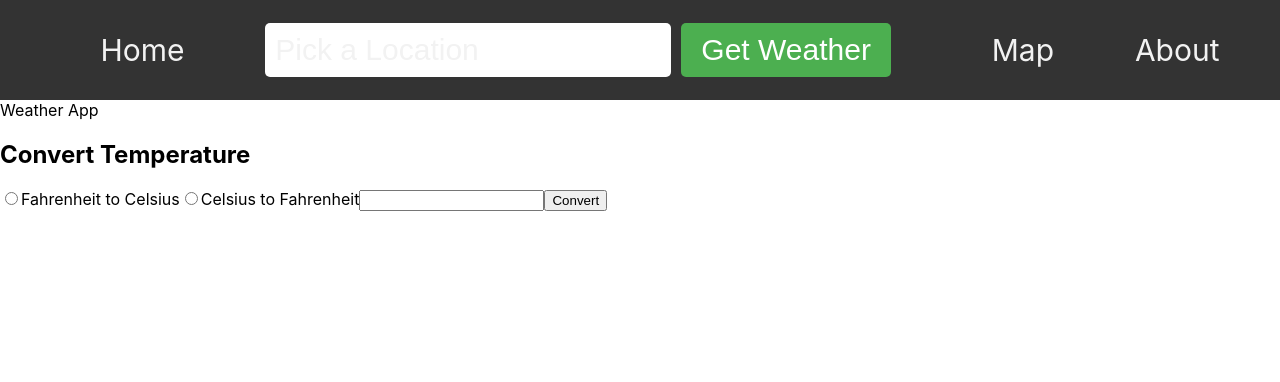
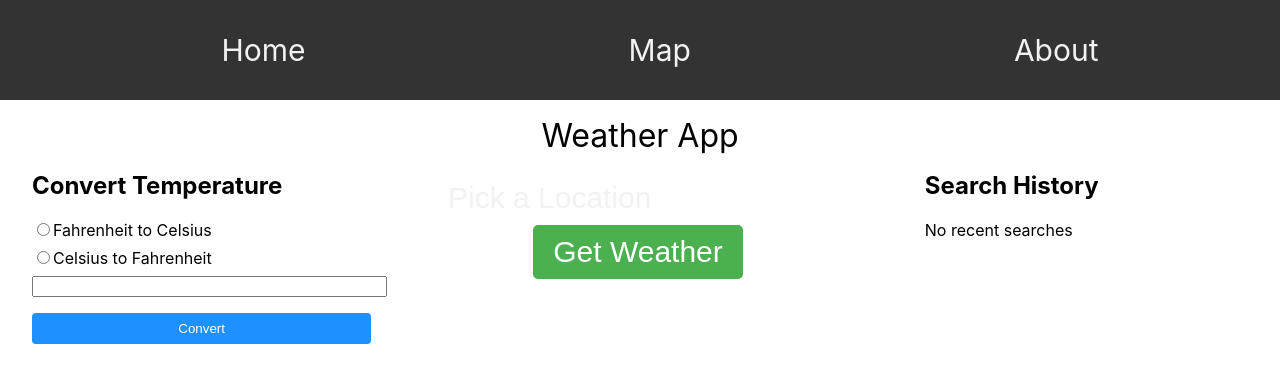
Before and after one commit to MarkRobertson67/MyWeatherApp, a React (Create React App) app: page / in a window 1280 px wide. Shown: the top 382 px of the page. Built offline with nearby package versions, Linux system fonts and the light colour scheme.

Commit message:
Added 3 day forecast and search history

```diff
--- a/src/App.css
+++ b/src/App.css
@@ -1,5 +1,5 @@
 
-
+/*
 .App-header {
   background-color: #282c34;
   min-height: calc(100vh - 100px);
@@ -8,4 +8,4 @@
   align-items: center;
   justify-content: center;
   color: white;
-}
+} */
--- a/src/App.js
+++ b/src/App.js
@@ -12,23 +12,29 @@ function App() {
 
   const [weatherData, setWeatherData] = useState(null);
 
-  const handleLocationSubmit = (location) => {
-    fetch(`https://wttr.in/${location}?format=j1`)
-      .then((response) => response.json())
-      .then((data) => setWeatherData(data));
+  const handleLocationSubmit = async (location) => {
+    try {
+      const response = await fetch(`https://wttr.in/${location}?format=j1`);
+      const data = await response.json();
+      setWeatherData(data);
+    } catch (error) {
+      console.error("Error fetching weather data: ", error);
+    }
   };
 
 
   return (
     <div className="App">
-      <Nav onLocationSubmit={handleLocationSubmit} />
+      <Nav />
       <Routes>
-        <Route path="/" element={<Home weatherData={weatherData}/>} />
+        <Route
+          path="/"
+          element={<Home weatherData={weatherData} onLocationSubmit={handleLocationSubmit} />}
+        />
         <Route path="/map" element={<Map />} />
         <Route path="/about" element={<About />} />
-        </Routes>
+      </Routes>
     </div>
   );
 }
-
 export default App;
--- a/src/Components/Home.css
+++ b/src/Components/Home.css
@@ -1,10 +1,170 @@
 
-.home-container {
-    max-width: 800px;
-    margin: 0 auto;
-    padding: 50px;
-    text-align: center;
-    background-color: #f7f7f7;
-    border: 1px solid #ccc;
-    box-shadow: 0 0 10px #ccc;
+.container {
+  display: flex;
+  justify-content: space-between;
+  align-items: center;
+  flex-wrap: wrap;
+}
+
+.header {
+  flex-basis: 100%;
+  text-align: center;
+  font-size: 2rem;
+  margin: 1rem 0;
+}
+
+.main-container {
+  display: flex;
+  justify-content: space-between;
+  align-items: flex-start;
+  width: 100%;
+  padding-left: 2rem;
+}
+
+.left-container {
+  flex-basis: 30%;
+  margin-right: 2rem;
+}
+
+.center-container {
+  flex-basis: 40%;
+  text-align: center;
+}
+
+.right-container {
+  flex-basis: 30%;
+  margin-left: 2rem;
+}
+
+h2 {
+  margin-top: 0;
+}
+
+form {
+  display: flex;
+  flex-direction: column;
+  margin-bottom: 1rem;
+}
+
+label {
+  margin-bottom: 0.5rem;
+}
+
+input[type="number"] {
+  margin-bottom: 1rem;
+}
+
+button[type="submit"],
+button {
+  padding: 0.5rem;
+  margin-right: 1rem;
+  border: none;
+  border-radius: 4px;
+  background-color: #1e90ff;
+  color: #fff;
+  cursor: pointer;
+}
+
+button[type="submit"]:hover,
+button:hover {
+  background-color: #4169e1;
+}
+
+.history-container {
+  margin-top: 2rem;
+}
+
+.history-list {
+  list-style: none;
+  padding: 0;
+  margin: 0;
+}
+
+.history-list-item {
+  display: flex;
+  justify-content: space-between;
+  align-items: center;
+  padding: 0.5rem;
+  border: 1px solid #ccc;
+  margin-bottom: 0.5rem;
+}
+
+.history-list-item button {
+  background-color: #dc143c;
+}
+
+.history-list-item button:hover {
+  background-color: #ff0000;
+}
+
+@media screen and (max-width: 768px) {
+  .container {
+    flex-direction: column;
   }
+
+  .left-container,
+  .center-container,
+  .right-container {
+    margin: 1rem 0;
+    margin-left: 20px;
+  }
+
+  .left-container {
+    flex-basis: 100%;
+  }
+
+  .center-container {
+    flex-basis: 100%;
+  }
+
+  .right-container {
+    flex-basis: 100%;
+  }
+}
+
+.forecast-container {
+  display: flex;
+  justify-content: center;
+  flex-wrap: wrap;
+  /* background-color: #f2f2f2; */
+  padding: 10px;
+  border-radius: 5px;
+}
+
+.forecast-item {
+  display: flex;
+  flex-direction: column;
+  align-items: center;
+  padding: 20px;
+  border: 1px solid gray;
+  border-radius: 5px;
+  width: 22%;
+  max-width: 300px;
+  margin-right: 20px;
+  /* margin-bottom: 10px; */
+  background-color: #fff;
+}
+
+.forecast-title {
+  text-align: center;
+  font-size: 1.3em;
+  font-weight: bold;
+  color: #fff;
+  background-color: #333;
+  padding: 10px;
+  border-radius: 5px 5px 0 0;
+}
+
+.forecast-day {
+  font-weight: bold;
+  font-size: 1.2em;
+  margin-bottom: 10px;
+}
+
+.forecast-temp {
+  margin: 10px 0;
+}
+
+.forecast-desc {
+  font-style: italic;
+}
--- a/src/Components/Home.jsx
+++ b/src/Components/Home.jsx
@@ -1,9 +1,13 @@
-import { useState } from "react";
+
+import { useState, useEffect } from "react";
 import "./Home.css"
 
-function Home({ weatherData }) {
+function Home({ weatherData, onLocationSubmit }) {
 
     const [conversionResult, setConversionResult] = useState(null);
+    const [searchHistory, setSearchHistory] = useState([]);
+    const [locationInput, setLocationInput] = useState("");
+    const [searchResults, setSearchResults] = useState([]);
 
     const handleConversionSubmit = (event) => {
         event.preventDefault();
@@ -15,11 +19,50 @@ function Home({ weatherData }) {
         setConversionResult({ value: result.toFixed(2), isToCelsius });
       };
 
+      const handleSubmit = (event) => {
+        event.preventDefault();
+        const query = locationInput.trim();
+        if (query) {
+          onLocationSubmit(query);
+          setLocationInput("");
+
+          if (searchResults.length === 0) {
+            setSearchResults([{ query, data: null }]);
+          }
+        }
+      };
+
+
+      const handleSearchHistoryClick = (search) => {
+        onLocationSubmit(search.query);
+      };
+
+      useEffect(() => {
+        if (weatherData && locationInput.trim()) {
+          setSearchResults((prevSearchResults) => {
+            const isDuplicate = prevSearchResults.some(searchResult => searchResult.query === locationInput.trim());
+            if (!isDuplicate) {
+              const updatedSearchResults = [...prevSearchResults, { query: locationInput.trim(), data: weatherData }];
+              return updatedSearchResults.slice(-10);
+            }
+            return prevSearchResults;
+          });
+        }
+      }, [weatherData, locationInput]);
+
+
+      useEffect(() => {
+        if (searchResults.length > 0) {
+          // Limit search history to 10 most recent searches
+          setSearchHistory(searchResults.slice(-10));
+        }
+      }, [searchResults]);
+
 
     return (
     <div className="container">
       <header className="header">Weather App</header>
-      <main className="main.container">
+      <main className="main-container">
       <section className="left-container">
           <h2>Convert Temperature</h2>
           <form id="conversionForm" onSubmit={handleConversionSubmit}>
@@ -49,6 +92,19 @@ function Home({ weatherData }) {
         </section>
 
         <section className="center-container">
+        <form className="form-container" onSubmit={handleSubmit}>
+          <input
+          style={{ fontSize: "30px", backgroundColor: "white", color: "black" }}
+          id="location"
+          type="text"
+          name="location"
+          value={locationInput}
+          placeholder="Pick a Location"
+          onChange={(event) => setLocationInput(event.target.value)}
+        />
+        <button className="form-button" type="submit">Get Weather</button>
+        </form>
+
           {weatherData && (
             <div>
               <h1>{weatherData.nearest_area[0].areaName[0].value}</h1>
@@ -57,7 +113,48 @@ function Home({ weatherData }) {
               <p>Region: {weatherData.nearest_area[0].region[0].value}</p>
               <p>Country: {weatherData.nearest_area[0].country[0].value}</p>
               <p>Current temperature: {weatherData.current_condition[0].temp_F}°F</p>
+              <ul>
+
+              <div className="forecast-container">
+  {weatherData.weather.map((forecast, index) => {
+    if (index < 3) { // Display forecast for next 3 days
+      return (
+        <div className="forecast-item" key={index}>
+          <p className="forecast-day">{index === 0 ? "Today" : index === 1 ? "Tomorrow" : "The day after tomorrow"}</p>
+          <p className="forecast-maxtemp">Max temp: {forecast.maxtempF}°F</p>
+          <p className="forecast-mintemp">Min temp: {forecast.mintempF}°F</p>
+          <p className="forecast-description">Weather description: {forecast.hourly[0].weatherDesc[0].value}</p>
         </div>
+      );
+    } else {
+      return null;
+    }
+  })}
+</div>
+
+
+</ul>
+
+            </div>
+          )}
+        </section>
+
+        <section className="right-container">
+          <h2>Search History</h2>
+          {searchHistory.length === 0 ? (
+            <p>No recent searches</p>
+          ) : (
+            <ul>
+              {searchHistory.map((search, index) => (
+                <li key={index} onClick={() => handleSearchHistoryClick(search)}>
+                  {search.query}
+                  {index !== searchHistory.length - 1 ? ", " : ""}
+                  {searchResults[index]?.data?.current_condition &&
+      <span> - {searchResults[index].data.current_condition[0].temp_F}°F</span>
+    }
+                </li>
+              ))}
+            </ul>
           )}
         </section>
       </main>
--- a/src/Components/Nav.jsx
+++ b/src/Components/Nav.jsx
@@ -1,18 +1,8 @@
 
-
-import { useState } from "react";
 import { Link } from "react-router-dom";
 import "./Nav.css";
 
-function Nav({ onLocationSubmit }) {
-
-  const [locationInput, setLocationInput] = useState("");
-
-  const handleSubmit = (event) => {
-    event.preventDefault();
-    onLocationSubmit(locationInput);
-    setLocationInput("");
-  };
+function Nav() {
 
   return (
     <nav className="navbar">
@@ -21,21 +11,6 @@ function Nav({ onLocationSubmit }) {
       <li>
           <Link to="/">Home</Link>
         </li>
-
-      <form className="form-container" onSubmit={handleSubmit}>
-          <input
-          style={{ fontSize: "30px", backgroundColor: "white", color: "black" }}
-          id="location"
-          type="text"
-          name="location"
-          value={locationInput}
-          placeholder="Pick a Location"
-          onChange={(event) => setLocationInput(event.target.value)}
-
-
-        />
-        <button className="form-button" type="submit">Get Weather</button>
-        </form>
 
         <li>
           <Link to="/map">Map</Link>
@@ -52,3 +27,29 @@ function Nav({ onLocationSubmit }) {
 }
 
 export default Nav;
+
+
+
+//   const [locationInput, setLocationInput] = useState("");
+
+//   const handleSubmit = (event) => {
+//     event.preventDefault();
+//     onLocationSubmit(locationInput);
+//     setLocationInput("");
+//   };
+
+
+// {/* <form className="form-container" onSubmit={handleSubmit}>
+//           <input
+//           style={{ fontSize: "30px", backgroundColor: "white", color: "black" }}
+//           id="location"
+//           type="text"
+//           name="location"
+//           value={locationInput}
+//           placeholder="Pick a Location"
+//           onChange={(event) => setLocationInput(event.target.value)}
+
+
+//         />
+//         <button className="form-button" type="submit">Get Weather</button>
+//         </form> */}
```
Lines whose indentation alone changed are shown as unchanged.
